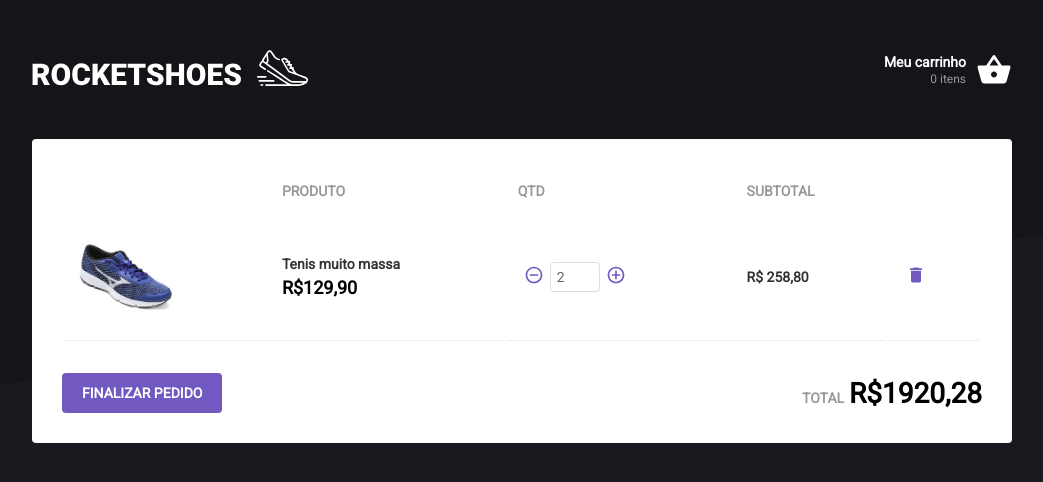
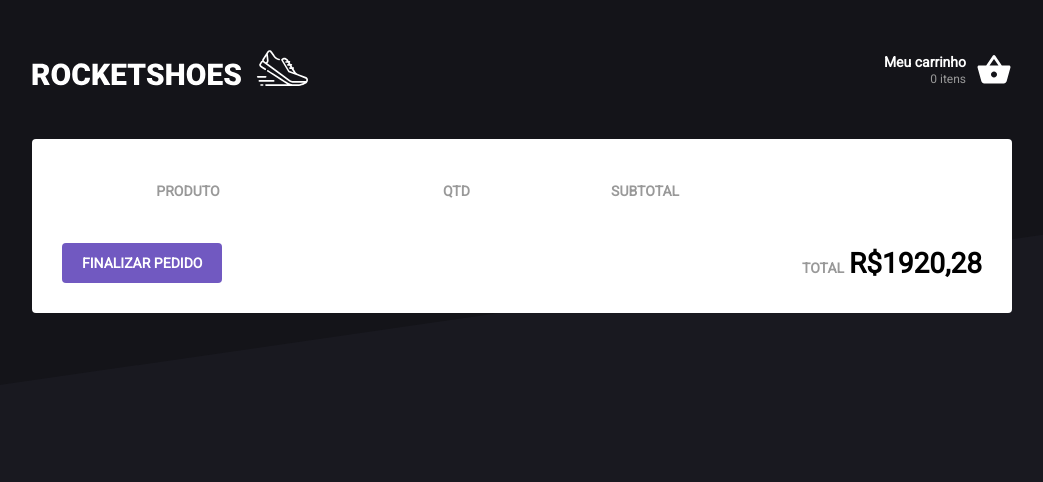
Before and after one commit to pires2503/rocketseat, a React (Create React App) app in the folder packages/reactjs-rocketshoes/: page /cart in a window 1280 px wide. Shown: the top 482 px of the page, without its empty margins (118-1161 px from the left). Built offline with nearby package versions, Linux system fonts and the light colour scheme.

Commit message:
Listando no carrinho

```diff
--- a/packages/reactjs-rocketshoes/src/pages/Cart/index.js
+++ b/packages/reactjs-rocketshoes/src/pages/Cart/index.js
@@ -1,14 +1,14 @@
 import React from 'react';
+import { connect } from 'react-redux';
 import {
   MdRemoveCircleOutline,
   MdAddCircleOutline,
   MdDelete,
 } from 'react-icons/md';
 
-import Tenis from '../../assets/images/tenis_mizuno.jpg';
 import { Container, ProductTable, Total } from './styled';
 
-export default function Cart() {
+function Cart({ cart }) {
   return (
     <Container>
       <ProductTable>
@@ -24,20 +24,21 @@ export default function Cart() {
           </tr>
         </thead>
         <tbody>
+          {cart.map(product => (
             <tr>
               <td>
-              <img src={Tenis} alt="Tenis" />
+                <img src={product.image} alt={product.title} />
               </td>
               <td>
-              <strong>Tenis muito massa</strong>
-              <span>R$129,90</span>
+                <strong>{product.title}</strong>
+                <span>{product.priceFormatted}</span>
               </td>
               <td>
                 <div>
                   <button type="button">
                     <MdRemoveCircleOutline size={20} color="#7159c1" />
                   </button>
-                <input type="number" readOnly value={2} />
+                  <input type="number" readOnly value={product.amount} />
                   <button type="button">
                     <MdAddCircleOutline size={20} color="#7159c1" />
                   </button>
@@ -52,6 +53,7 @@ export default function Cart() {
                 </button>
               </td>
             </tr>
+          ))}
         </tbody>
       </ProductTable>
 
@@ -66,3 +68,9 @@ export default function Cart() {
     </Container>
   );
 }
+
+const mapStateToProps = state => ({
+  cart: state.cart,
+});
+
+export default connect(mapStateToProps)(Cart);
--- a/packages/reactjs-rocketshoes/src/store/modules/cart/reducer.js
+++ b/packages/reactjs-rocketshoes/src/store/modules/cart/reducer.js
@@ -1,7 +1,13 @@
 export default function cart(state = [], action) {
   switch (action.type) {
     case 'ADD_TO_CART':
-      return [...state, action.product];
+      return [
+        ...state,
+        {
+          ...action.product,
+          amount: 1,
+        },
+      ];
     default:
       return state;
   }
```
Lines whose indentation alone changed are shown as unchanged.
